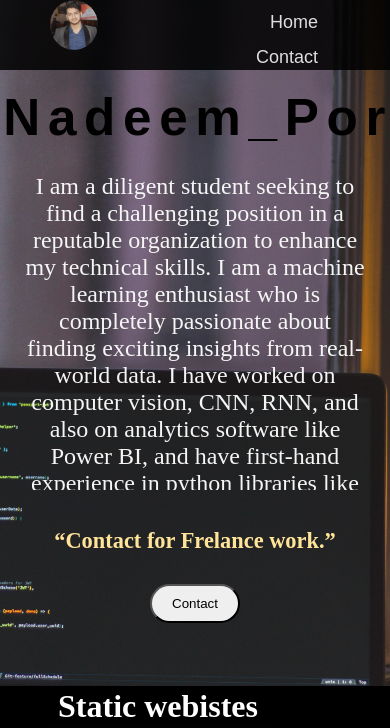
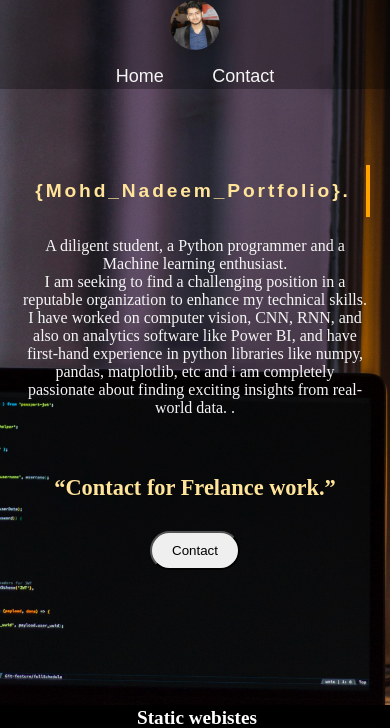
Before and after one commit to snad0/Portfolio, a Flask app: page / in a window 390 px wide; the page is wider, and only the part inside the window is pictured. Shown: the top 728 px of that part. Run offline with Flask 2, Linux system fonts and the light colour scheme; grey boxes are pictures that could not be loaded.

Commit message:
new commit

```diff
--- a/static/css/main.css
+++ b/static/css/main.css
@@ -1,6 +1,6 @@
-/* body{
-    background-color: antiquewhite;
-} */
+body{
+    background-color:black;
+}
 
 /* css reset */
 *{
@@ -17,37 +17,30 @@ html{
 :root{
     --navbar-height: 60px;
 }
-.nav{
-    background-color: black;
 
-    height: 100%;
+#navbar{
     display: flex;
-
-    /* text-align: right; */
+    /* align-items: center; */
     justify-content: space-between;
-    z-index: -1;
-    opacity: 0.85;
-
-
+    position: sticky;
+    top: 0px;
+    font-family: 'Varela Round', sans-serif;
 
 }
-.nav img{
+    /* logo and image */
+
+#logo img{
     width: 50px;
     height: 50px;
     border-radius: 50%;
     margin-left: 50px;
     z-index: 2;
     opacity: 1;
-
-
-
-
 }
-#navbar{
-
-    display: flex;position: sticky;top: 0px;font-family: 'Varela Round', sans-serif;justify-content: flex-end;align-items: right;
-
-
+/* list styling */
+#navbar ul{
+    display: inline-block;
+    list-style: none;
 }
 #navbar::before{
     content: "";
@@ -60,23 +53,16 @@ html{
     z-index: -1;
     opacity: 0.3;
 }
-nav{
-    text-align: right;
+#navbar ul li{
 
-}
-nav ul{
-    display: inline-block;
+    /* background-color: gray; */
     list-style: none;
-    /* flex: 4; */
-}
-nav ul li{
+    font-size: 1.3rem;
     display: inline-block;
     margin-right: 20px;
     color: white;
     margin-right: 50px;
     margin-top: 10px;
-
-    /* flex: 1; */
 }
 #navbar ul li a{
     color: whitesmoke;
@@ -121,6 +172,7 @@ nav ul li{
     padding: 73px;
     font-family: 'Varela Round', sans-serif;
     overflow: hidden;
+    color: #ffe499;
     border-right:.15em solid orange;
     padding: 15px;
     border-width: 4px;
@@ -262,7 +386,183 @@ nav ul li{
         left: -300;
     }
     100%{
-        left: -400;
+        left: -300;
+    } */
+
+}
+@keyframes sliderBox2 {
+    0%{
+        left: 0;
+    }
+
+    45%{
+        left: 0;
+    }
+    50%{
+        left: -100%;
+    }
+    80%{
+        left: -100%;
+    }
+    /* 75%{
+        left:-300%
+
+    }
+    90%{
+        left: -300;
+    }
+    100%{
+        left: -300;
+    } */
+
+}
+
+
+@media only screen and (max-width:900px ){
+    .Heading{
+        font-size: 2.5rem;
+        font-weight: bold;
+        word-wrap: break-word;
+        color: #ffe499;
+
+    }
+    .description{
+        font-size: 1rem;
+
+    }
+    #container h1{
+        font-size: 2.0rem;
+
     }
 
 }
+@media only screen and (max-width:640px ){
+    #sliderBox1,#sliderBox2, #sliderBox3{
+        width: 90%;
+
+    }
+    .box2{
+        width: 100%;
+        margin-left: 0;
+        margin: 50px 0 0 0;
+    }
+    .box1{
+        width: 100%;
+
+        margin: 50px 0 0 0;
+    }
+    .box3{
+        width: 100%;
+
+        margin: 50px 0 0 0;
+    }
+    .Heading{
+        font-size:  2.0rem;
+        font-weight: bold;
+        word-wrap: break-word;
+        color: #ffe499;
+
+    }
+    #container h1{
+        font-size: 2.0rem;
+
+    }
+
+
+}
+@media only screen and (max-width:450px ){
+    .Heading{
+        font-size:  1.2rem;        font-weight: bold;
+        word-wrap: break-word;
+        color: #ffe499;
+
+
+    }
+    #container h1{
+        font-size: 1.2rem;
+
+    }
+    #navbar{
+
+        flex-direction: column;
+
+        text-align: center;
+
+    }
+    #logo img{
+
+        margin-left: 0;
+
+    }
+    #navbar ul li{
+        font-size: 1.5rem;
+        margin-right: 0;
+    }
+}
+
+
+
+
+
+
+
+.Cont-container{
+
+    text-align: center;
+
+}
+.contact{
+    display: flex;
+    margin-top: 25px;
+    align-items: center;
+    flex-direction: column;
+    height: 80vh;
+}
+
+/* .icon{
+    position: relative;
+    width: 60px;
+    height: 60px;
+    margin: 0px 12px;
+    /* border-radius: 50px; */
+    /* transition: all 0.8s; */
+    /* border: 2px solid black; */
+    /* text-align: center; */
+    /* justify-content: center; */
+
+
+/* }
+.icon:hover{
+    cursor: pointer;
+    background: #e60073;
+    box-shadow: 0 0 20px #e60073;
+}
+.icon:hover:nth-child(2){
+    background: #1877f2;
+    box-shadow: 0 0 20px #1877f2;
+}
+svg image{
+    position: absolute;
+    transform: translate(-50,-90);
+}
+img{
+    width: 40px;
+}
+
+.icon i{
+
+    color: white;
+    position: absolute;
+    top: 15%;
+    left: 19%;
+    transform: translate(-50, -50);
+}
+
+
+svg circle{
+    stroke-dasharray: 100;
+    transition: all .8s;
+}
+.icon:hover svg circle{
+    stroke-dasharray: 160;
+} */
--- a/templates/index.html
+++ b/templates/index.html
@@ -8,10 +8,14 @@
     <link rel="stylesheet" href="../static/css/main.css">
 </head>
 <body>
-    <div class="nav">
+
+    <nav id="navbar">
+        <div id="logo">
             <img src="../static/me.jpg" alt="">
-        <div id="navbar">
-            <nav>
+
+        </div>
+
+
         <ul>
             <li>
                 <a href="/">Home</a>
@@ -22,14 +26,13 @@
         </ul>
     </nav>
 
-        </div>
 
-    </div>
+
     <section id="home">
         <h1 class="Heading">{Mohd_Nadeem_Portfolio}.</h1>
-        <p class="description">I am a diligent student seeking to find a challenging position in a reputable organization to enhance my technical skills. I am a machine
-            learning enthusiast who is completely passionate about finding exciting insights from real-world data. I have worked on computer
-            vision, CNN, RNN, and also on analytics software like Power BI, and have first-hand experience in python libraries like numpy, pandas, matplotlib, etc.
+        <p class="description">A diligent student, a Python programmer and a Machine learning enthusiast. <br>
+            I am seeking to find a challenging position in a reputable organization to enhance my technical skills. <br>I have worked on computer
+            vision, CNN, RNN, and also on analytics software like Power BI, and have first-hand experience in python libraries like numpy, pandas, matplotlib, etc and i am completely passionate about finding exciting insights from real-world data.
             .</p>
         <br>
         <p class="quote">
```
Also changed, not shown: other parts of static/css/main.css (+151 -14 lines), other parts of templates/index.html (+13 -17 lines), templates/contact.html (+26 -4 lines), static/1.png (deleted), static/10.png (added), static/13.png (added), static/8.png (added), static/9.png (added), static/instagram.png (added), static/twitter.png (added). Lines whose indentation alone changed are shown as unchanged.
